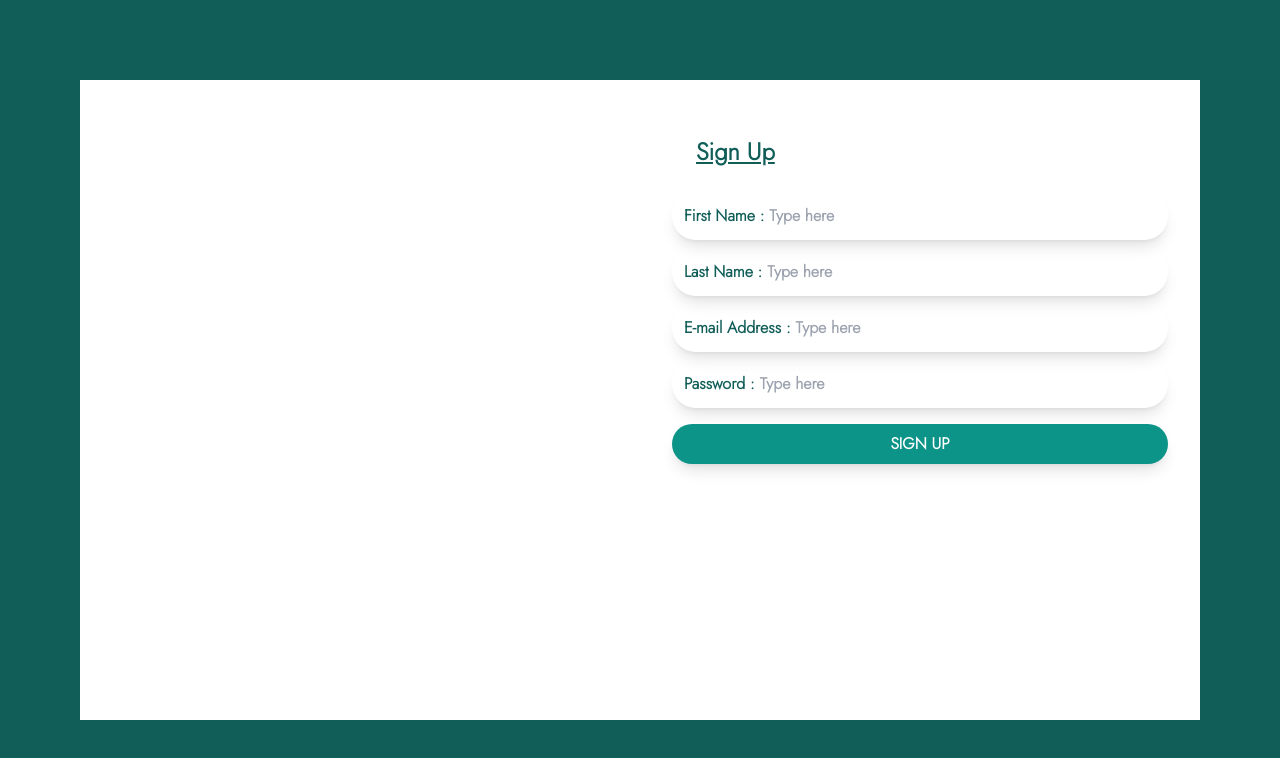
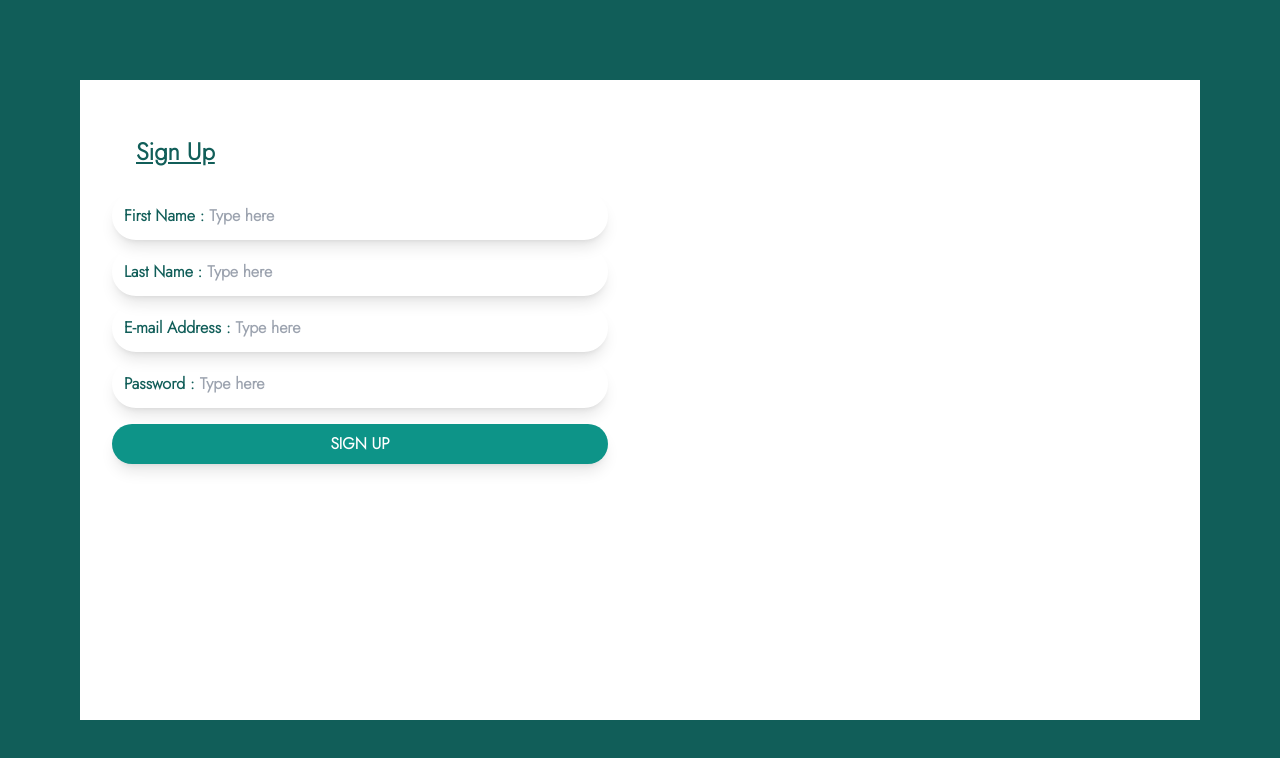
Before and after one commit to SaumyaSingh14-web/UPSC-prep, a React (Create React App) app: page / in a window 1280 px wide. Shown: the top 758 px of the page. Built offline with nearby package versions, Linux system fonts and the light colour scheme.

Commit message:
signup and login components are done

```diff
--- a/src/components/auth/Login.jsx
+++ b/src/components/auth/Login.jsx
@@ -5,9 +5,9 @@ function Login() {
   return (
     <div className='text-gray-800 flex'>
 
-        <div className='flex sm:w-1/2 sm:max-h-screen'>
+        {/* <div className='flex sm:w-1/2 sm:max-h-screen'>
             <img src="" alt="" />
-        </div>
+        </div> */}
 
         <div className='text-teal-800 p-8 font-semibold w-1/2'>
 
--- a/src/components/auth/Signup.jsx
+++ b/src/components/auth/Signup.jsx
@@ -1,13 +1,13 @@
 import React from 'react';
-import bgimg from '';
+//import bgimg from '.';
 
 function Signup() {
   return (
     <div className='text-gray-800 flex'>
 
-        <div className='flex sm:w-1/2 sm:max-h-screen'>
+        {/* <div className='flex sm:w-1/2 sm:max-h-screen'>
             <img src="" alt="" />
-        </div>
+        </div> */}
 
         <div className='text-teal-800 p-8 font-semibold w-1/2'>
 
```
